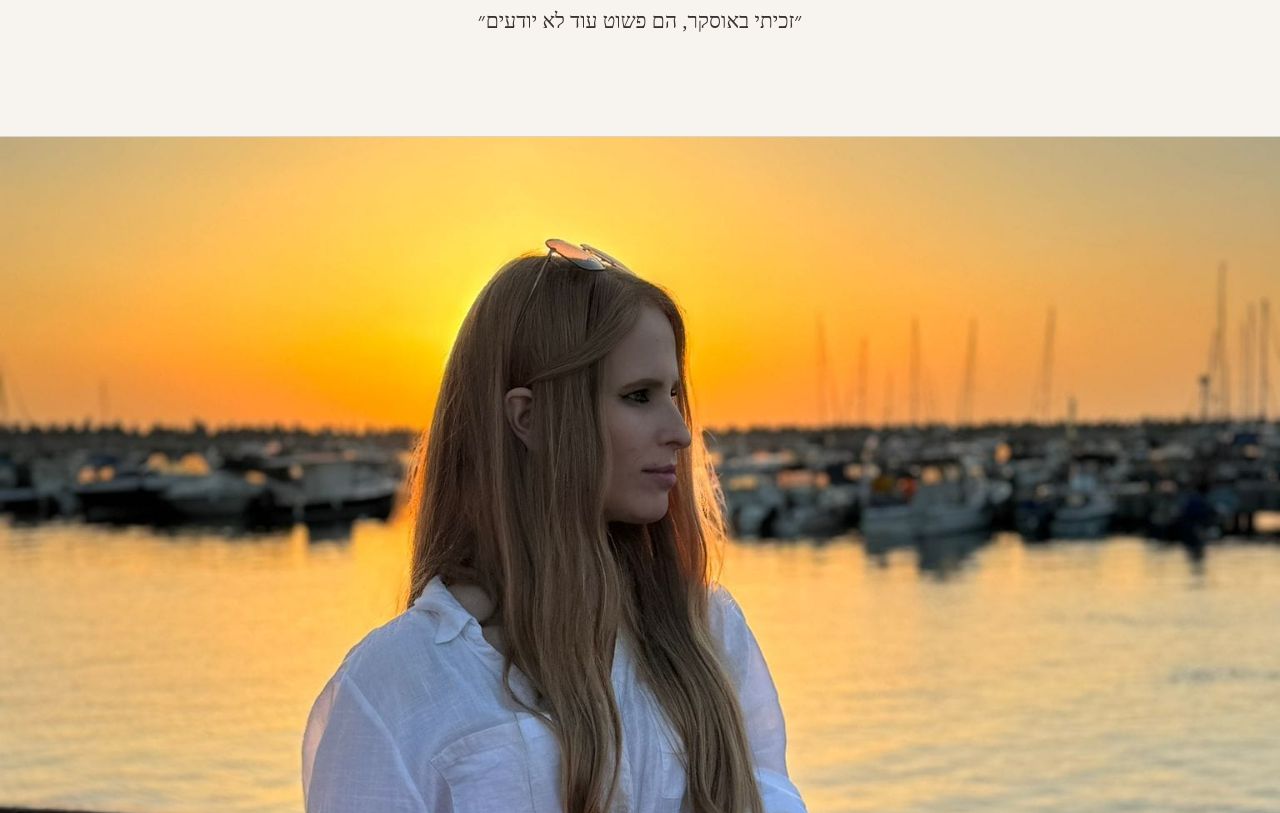
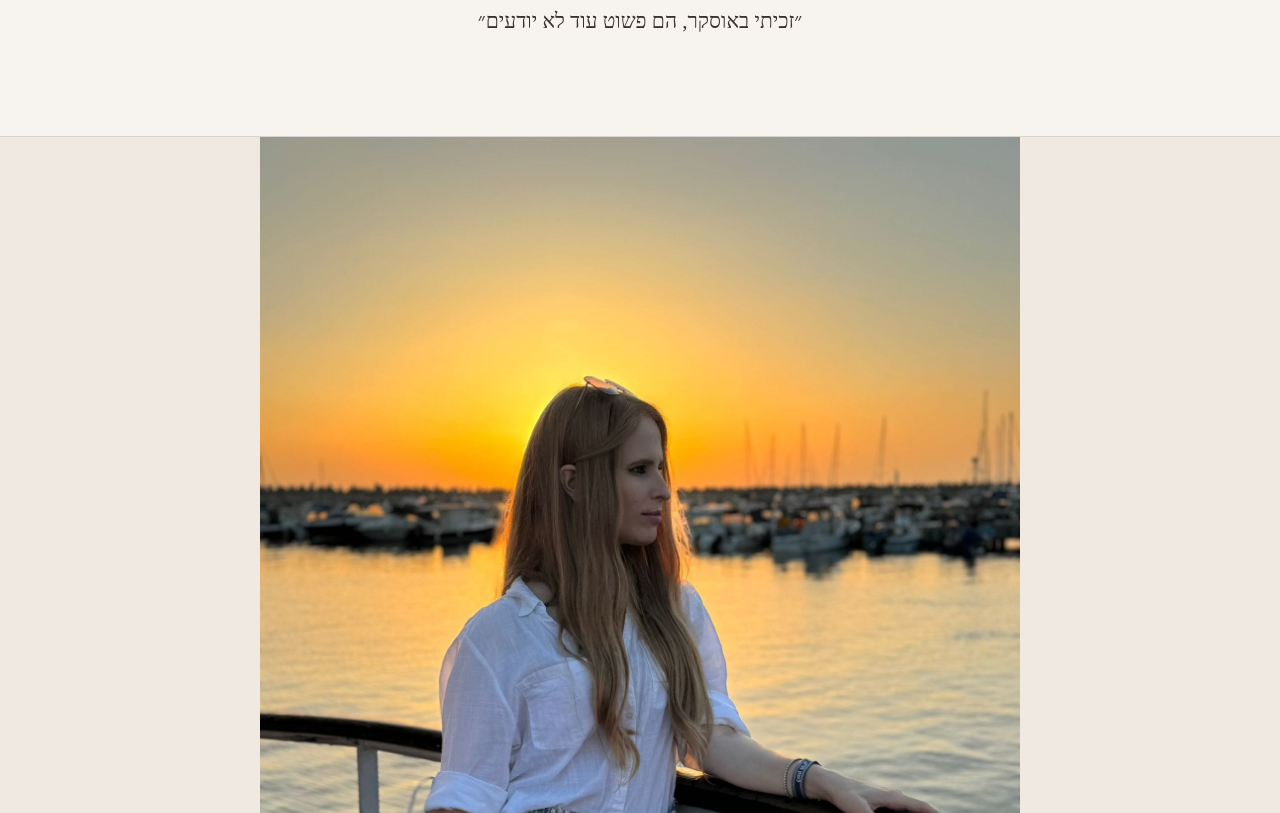
Before and after one commit to mendi1211/zisi-mediakit, a plain HTML site: page index.html in a window 1280 px wide. Shown: the part 387-1200 px from the top of the page. Drawn offline with Linux system fonts and the light colour scheme; a web font is replaced by a local one.

Commit message:
Show feature portrait uncropped

```diff
--- a/index.html
+++ b/index.html
@@ -27,7 +27,7 @@ a{color:inherit}
 /* FEATURE */
 .feature{padding:0;border-bottom:1px solid var(--line);text-align:center;background:#efe9e1}
 .feature figure{margin:0}
-.feature img{width:100%;max-height:88vh;object-fit:cover;object-position:center 30%;display:block}
+.feature img{width:min(100%,760px);display:block;margin:0 auto}
 
 /* STILLS */
 .stills{padding:88px 0 96px}
```
